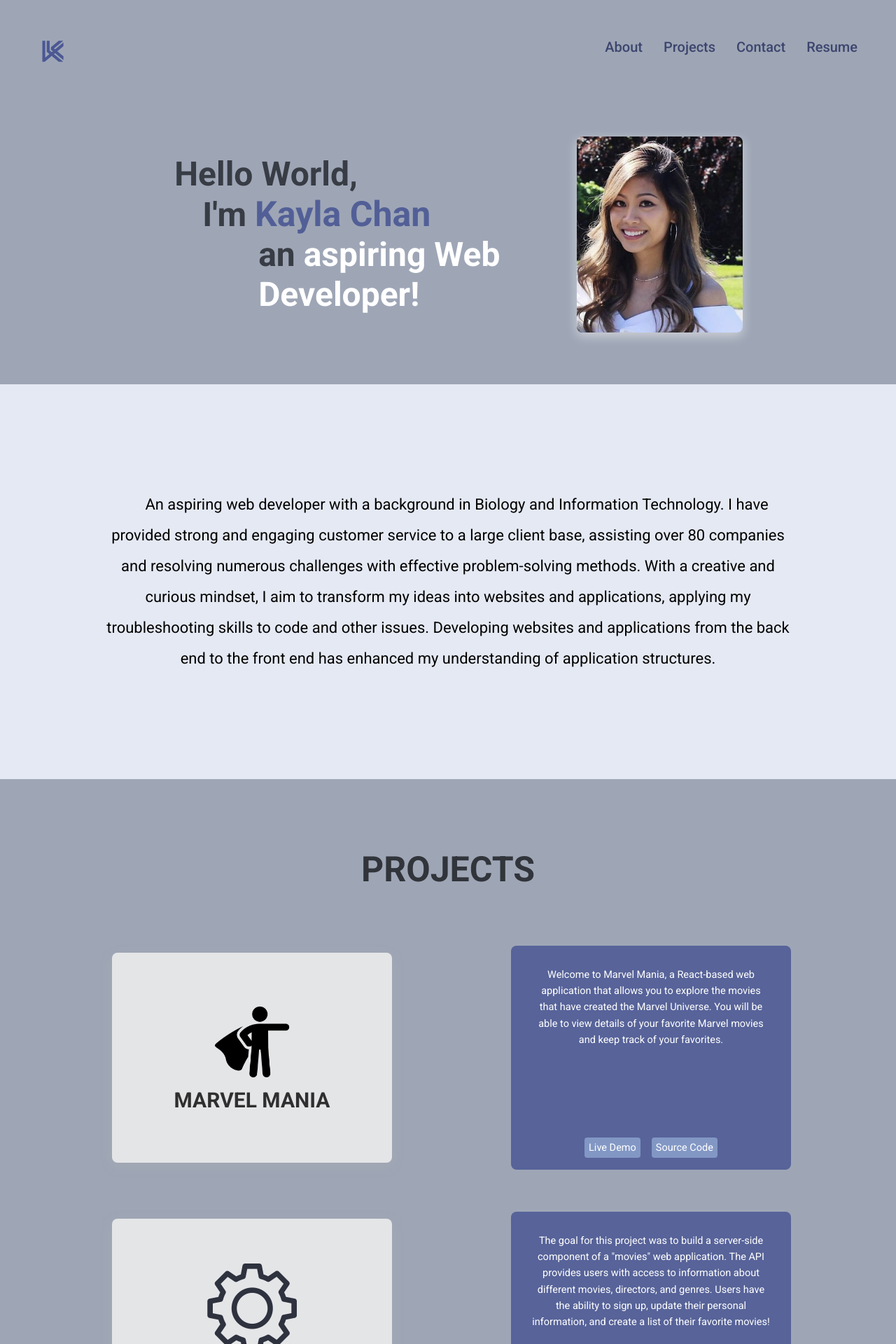
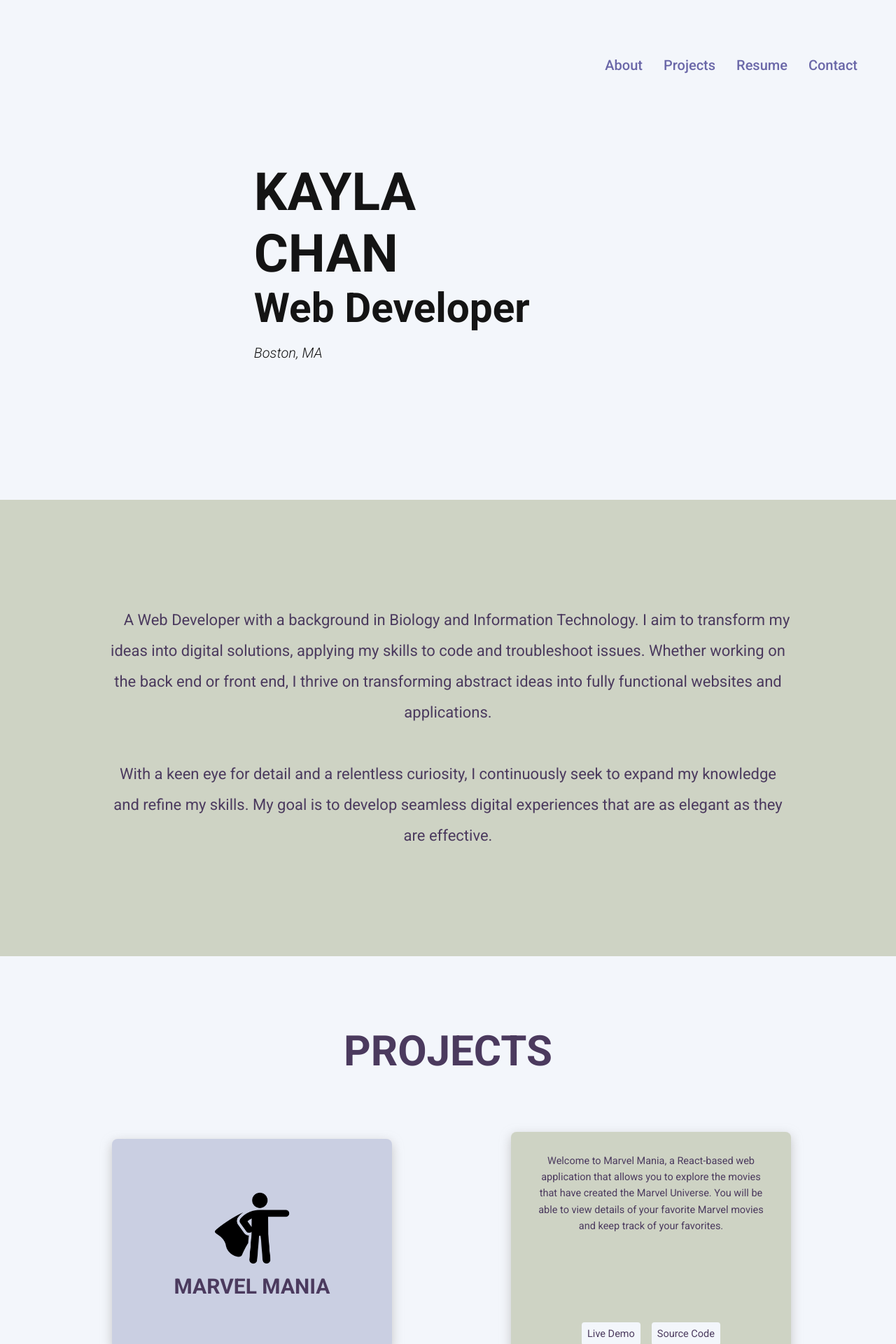
Before and after one commit to kayashley/kayla-portfolio, a React (Create React App) app: page / in a window 1280 px wide. Shown: the top 1920 px of the page at 70% size. Built offline with nearby package versions, Linux system fonts and the light colour scheme.

Commit message:
updated color scheme, sticky nav, updated header for simplicity

```diff
--- a/src/components/about-view/about-view.js
+++ b/src/components/about-view/about-view.js
@@ -9,33 +9,31 @@ export default function AboutView() {
       <div className="about-container">
         <div className="about-grid">
           <span className="about-header">
-            <span className="about-header-v1">Hello World,</span>
-            <br />
-            <div className="header-indent1">
-              <span className="about-header-v1">I'm </span>
-              <span className="about-header-v2">Kayla Chan</span>
-              <br />
-              <div className="header-indent2">
-                <span className="about-header-v1">an </span>
-                <span className="about-header-v3">aspiring Web Developer!</span>
-              </div>
-            </div>
+            <h1>KAYLA CHAN</h1>
+            <h3>Web Developer</h3>
+            <span>
+              <h5 className="location-header">
+                <em>Boston, MA</em>
+              </h5>
+            </span>
           </span>
 
-          <img src={profile} className="about-profile" alt="profile-image" />
+          {/* <img src={profile} className="about-profile" alt="profile-image" /> */}
         </div>
 
         <div className="about-body">
           <p className="about-content">
-            An aspiring web developer with a background in Biology and
-            Information Technology. I have provided strong and engaging customer
-            service to a large client base, assisting over 80 companies and
-            resolving numerous challenges with effective problem-solving
-            methods. With a creative and curious mindset, I aim to transform my
-            ideas into websites and applications, applying my troubleshooting
-            skills to code and other issues. Developing websites and
-            applications from the back end to the front end has enhanced my
-            understanding of application structures.
+            A Web Developer with a background in Biology and Information
+            Technology. I aim to transform my ideas into digital solutions,
+            applying my skills to code and troubleshoot issues. Whether working
+            on the back end or front end, I thrive on transforming abstract
+            ideas into fully functional websites and applications.
+            <br></br>
+            <br></br>
+            With a keen eye for detail and a relentless curiosity, I
+            continuously seek to expand my knowledge and refine my skills. My
+            goal is to develop seamless digital experiences that are as elegant
+            as they are effective.
           </p>
         </div>
       </div>
--- a/src/components/navbar-view/navbar-view.js
+++ b/src/components/navbar-view/navbar-view.js
@@ -6,7 +6,7 @@ export default function NavbarView() {
   return (
     <nav className="navbar-container">
       <div className="icon-container">
-        <img className="icon" src={icon} alt="icon" />
+        {/* <img className="icon" src={icon} alt="icon" /> */}
       </div>
 
       <ul className="navbar-content">
@@ -21,11 +21,6 @@ export default function NavbarView() {
           </a>
         </li>
         <li>
-          <a className="nav-links" href="#contact">
-            Contact
-          </a>
-        </li>
-        <li>
           <a
             className="nav-links"
             href="https://drive.google.com/file/d/1wQwbvAhsqIeAdJVOnyw4-u7dnFkk3qkf/view?usp=sharing"
@@ -34,6 +29,11 @@ export default function NavbarView() {
             Resume
           </a>
         </li>
+        <li>
+          <a className="nav-links" href="#contact">
+            Contact
+          </a>
+        </li>
       </ul>
     </nav>
   );
--- a/src/index.css
+++ b/src/index.css
@@ -1,5 +1,17 @@
 /* Roboto Font */
 @import url("https://fonts.googleapis.com/css2?family=Roboto:ital,wght@0,100;0,300;0,400;0,500;0,700;0,900;1,100;1,300;1,400;1,500;1,700;1,900&display=swap");
+:root {
+  --bg-color: #f3f6fb;
+  --second-bg-color: #ced3c4;
+  --font-color: #6a67a8;
+  --primary-color: #4b3a5e;
+  --secondary-color: #875698;
+  --tri-color: #cacfe2;
+  --hover-color: #7fa970;
+  --card-hover: #9791ae;
+  --card-color: #c1bdba;
+  --d-card-hover: #a8bab3;
+}
 
 * {
   box-sizing: border-box;
@@ -10,7 +22,9 @@
 body {
   font-family: "Roboto", sans-serif;
   color: rgb(0, 0, 0);
-  background: #9ea6b6;
+  background: var(--bg-color);
+  /* margin: 0;
+  padding: 0; */
 }
 
 ul {
@@ -28,19 +42,34 @@ li {
 }
 
 a {
-  color: #333c66ea;
+  color: var(--font-color);
   text-decoration: none;
 }
 
 /* NAVBAR */
 
 .navbar-container {
+  /* sticky nav */
+  position: sticky;
+  top: 0;
+  width: 100%;
+  background-color: var(--bg-color);
+  text-align: right;
+
+  background: var(--bg-color);
+
   display: flex;
   justify-content: space-between;
+  align-items: end;
+
   padding-top: 40px;
   padding-right: 40px;
   height: 120px;
+
   animation: fadeIn 1s ease-in-out;
+
+  /* place above content */
+  z-index: 1;
 }
 
 .icon-container {
@@ -63,14 +92,15 @@ a {
 }
 
 .nav-links:hover {
-  color: #37398f;
+  color: var(--hover-color);
 }
 
 /* ABOUTVIEW */
 
 #about {
   /* border: 1px solid red; */
-  color: rgb(0, 0, 0);
+  color: var(--primary-color);
+  font-weight: 400;
   display: flex;
   justify-content: center;
 }
@@ -84,55 +114,34 @@ a {
   justify-content: center;
   grid-template-columns: 1fr 1fr auto;
 
-  background: #9ea6b6;
+  background: var(--bg-color);
   width: 100vw; /* full viewport width*/
-  margin-left: calc(-50vw + 50%);
-  margin-right: calc(-50vw + 50%);
-  padding: 20px;
+  /* margin-left: calc(-50vw + 50%);
+  margin-right: calc(-50vw + 50%); */
+  padding-top: 30px;
+  padding-bottom: 100px;
   box-sizing: border-box;
 }
 
 .about-header {
-  /* border: 1px solid navy; */
-
   width: 48%;
-  font-size: 48px;
+  font-size: 50px;
   font-weight: bold;
   color: rgb(20, 20, 20);
   padding: 80px;
-  margin-right: 10px;
+  margin-right: 100px;
 }
 
-.header-indent1 {
-  /* border: 1px solid red; */
-  margin-left: 40px;
-}
-
-.header-indent2 {
-  /* border: 1px solid green; */
-  margin-left: 80px;
-  margin-right: -60px;
-}
-
-.about-header-v1 {
-  /* border: 1px solid white; */
-  color: rgb(56, 60, 68);
-}
-
-.about-header-v2 {
-  font-size: 50px;
-  color: #4b5894ea;
-}
-
-.about-header-v3 {
-  color: white;
+.location-header {
+  font-size: 20px;
+  font-weight: 300;
+  line-height: 3em;
 }
 
 .about-profile {
-  height: 280px;
-  margin: 50px;
-  border-radius: 8px;
-  box-shadow: rgba(235, 235, 236, 0.637) 0px 5px 15px;
+  height: 300px;
+  margin-left: -200px;
+  /* box-shadow: rgba(235, 235, 236, 0.637) 0px 5px 15px; */
 }
 
 /* about-body */
@@ -143,7 +152,7 @@ a {
   text-align: center;
   line-height: 2em;
 
-  background: #e5e9f3;
+  background: var(--second-bg-color);
   width: 100vw; /* full viewport width*/
   margin-left: calc(-50vw + 50%);
   margin-right: calc(-50vw + 50%);
@@ -202,13 +211,6 @@ a {
     font-size: 50px;
     width: 100%;
   }
-  .about-header-v1 {
-    font-size: 45px;
-  }
-  .about-header-v2 {
-    font-size: 48px;
-  }
-
   .about-profile {
     height: 260px;
   }
@@ -232,12 +234,6 @@ a {
     padding: 10px;
     margin: 10px;
   }
-  .about-header-v1 {
-    font-size: 24px;
-  }
-  .about-header-v2 {
-    font-size: 26px;
-  }
 
   .about-profile {
     height: 200px;
@@ -258,7 +254,7 @@ a {
 #projects {
   display: flex;
   justify-content: center;
-  color: rgb(49, 53, 59);
+  color: var(--primary-color);
 }
 
 .projects-container {
@@ -280,7 +276,7 @@ a {
 }
 
 .projects-header {
-  font-size: 50px;
+  font-size: 60px;
 
   animation: fadeIn 4s ease-in-out;
 }
@@ -291,9 +287,9 @@ a {
   width: 400px;
   height: 300px;
   transition: all 0.3s ease;
-  background: #ececece5;
+  background: var(--tri-color);
   border-radius: 8px;
-  box-shadow: rgba(173, 172, 172, 0.35) 0px 5px 15px;
+  box-shadow: rgba(173, 172, 172, 0.664) 0px 5px 15px;
 
   display: flex;
   align-items: center;
@@ -304,7 +300,7 @@ a {
 
 .project-card:hover {
   box-shadow: rgba(41, 42, 61, 0.35) 0px 5px 15px;
-  background: #ececec;
+  background: var(--card-hover);
   cursor: pointer;
 }
 
@@ -322,7 +318,7 @@ a {
 }
 
 .card-header {
-  color: rgba(31, 31, 31, 0.918);
+  color: var(--primary-color);
   font-size: 30px;
   text-align: center;
 }
@@ -340,7 +336,7 @@ a {
   top: 50%;
   left: 50%;
   transform: translate(-50%, -50%);
-  background: #ececec;
+  background: var(--card-hover);
   width: 260px;
   height: 260px;
   object-fit: cover;
@@ -409,9 +405,11 @@ a {
 
 .d-card {
   /* border: 1px solid purple; */
-  color: white;
-  background: rgba(75, 88, 148, 0.856);
+  color: var(--primary-color);
+  background: var(--second-bg-color);
   border-radius: 8px;
+  box-shadow: rgba(173, 172, 172, 0.651) 0px 5px 15px;
+
   width: 400px;
   padding: 30px;
   position: relative;
@@ -428,18 +426,19 @@ a {
 
 .d-button {
   padding: 6px;
-  color: white;
-  background-color: #869bc7ef;
+  color: var(--primary-color);
+  background-color: var(--bg-color);
   border: none;
   border-radius: 4px;
   margin: 8px;
   cursor: pointer;
   text-decoration: none;
+  padding: 8px;
 }
 
 .d-button:hover,
 .contact-button:hover {
-  background: rgba(18, 22, 82, 0.705);
+  background: var(--d-card-hover);
 }
 
 @media only screen and (max-width: 1280px) {
@@ -517,9 +516,9 @@ a {
   /* border: 1px solid brown; */
   height: 480px;
   text-align: center;
-  color: #302a2a;
+  color: black;
 
-  background: #e5e9f3;
+  background: var(--bg-color);
   width: 100vw; /* full viewport width*/
   margin-left: calc(-50vw + 50%);
   margin-right: calc(-50vw + 50%);
@@ -545,7 +544,7 @@ a {
 
 .contact-button {
   text-decoration: none;
-  background-color: #7b8fb8;
+  background-color: var(--second-bg-color);
   color: white;
   border-radius: 4px;
   padding: 10px;
```
